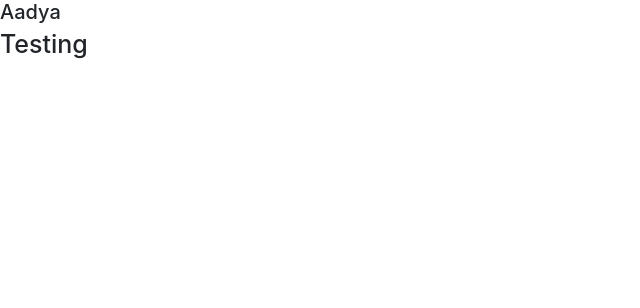
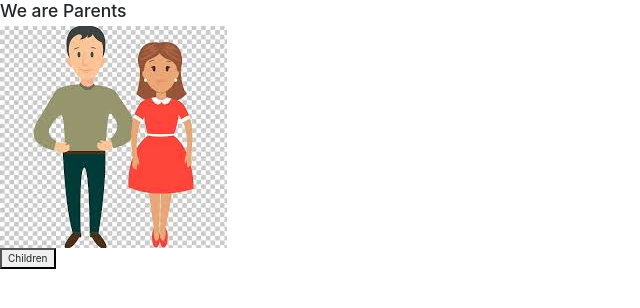
Before and after one commit to kattisravani24/angulardemo, an Angular app: page / in a window 1280 px wide. Shown: the top 308 px of the page, without its empty margins (0-640 px from the left). Built offline with nearby package versions, Linux system fonts and the light colour scheme.

Commit message:
latest commites

```diff
--- a/src/app/child/child.component.html
+++ b/src/app/child/child.component.html
@@ -6,3 +6,5 @@
 </div>   -->
 
 <h1>{{ childAttr }}</h1>
+
+<h3>{{ aChild }} <img src="./assets/child.jpg"/> </h3>
--- a/src/app/child/child.component.ts
+++ b/src/app/child/child.component.ts
@@ -9,6 +9,7 @@ export class ChildComponent implements OnInit {
     @Input() pData;
 //    @Input() userNameFromParent:string;
    @Input() childAttr:string;
+   @Input() aChild;
     constructor() { }
 
     ngOnInit() {
--- a/src/app/parent/parent.component.html
+++ b/src/app/parent/parent.component.html
@@ -1,14 +1,28 @@
+<div *ngIf="isParent">
+    <h3>We are Parents</h3>
+    <img src="./assets/parent.jpg"/><br>
+    <button (click) = "showChildren()">Children</button>
+</div>
 
+
+
+<div *ngIf="!isParent">
+    <!-- <img src="./assets/child.jpg"/> -->
+    <child [aChild] = "child"><img src="./assets/child.jpg"/></child>
+    <button (click) = "showParents()">Parents</button>
+</div>
 
 <!-- <div *ngIf="!validLogin">
 <input type="text" id="#un" placeholder="Enter Username"><br>
 <input type="password" id="#pwd" placeholder="Enter Password"><br>
 
 <button (click) = "validateUser()">Login</button>
-</div>-->
+</div>
 
+<div *ngIf="validLogin">
+    <child [userNameFromParent] = "username"></child>
+</div> -->
 
-
-<child [pData] = "name"  [childAttr] = "parentFeild"></child>
-
-<!-- <child [childAttr] = "parentFeild"></child> -->
+<!-- <child [pData] = "name" [childAttr] = "parentFeild"></child> -->
+<!-- <img src="./assets/parent.jpg"/>
+<img src="./assets/child.jpg"/> -->
--- a/src/app/parent/parent.component.ts
+++ b/src/app/parent/parent.component.ts
@@ -11,11 +11,15 @@ export class ParentComponent implements OnInit {
     username:string;
     password:string;
     parentFeild:string;
+    isParent:boolean;
+    child;
     constructor() { }
 
     ngOnInit() {
         this.name = "Aadya";
         this.parentFeild = "Testing";
+        this.isParent = true;
+        this.child = "We are Children";
      }
      validateUser(){
          let user = document.getElementById("#un") as HTMLInputElement;
@@ -30,4 +34,10 @@ export class ParentComponent implements OnInit {
              alert("Invalid Credentials");
          }
      }
+     showChildren(){
+         this.isParent = false;
+     }
+     showParents(){
+         this.isParent = true;
+     }
 }
```
Also changed, not shown: src/assets/child.jpg (added), src/assets/parent.jpg (added).
